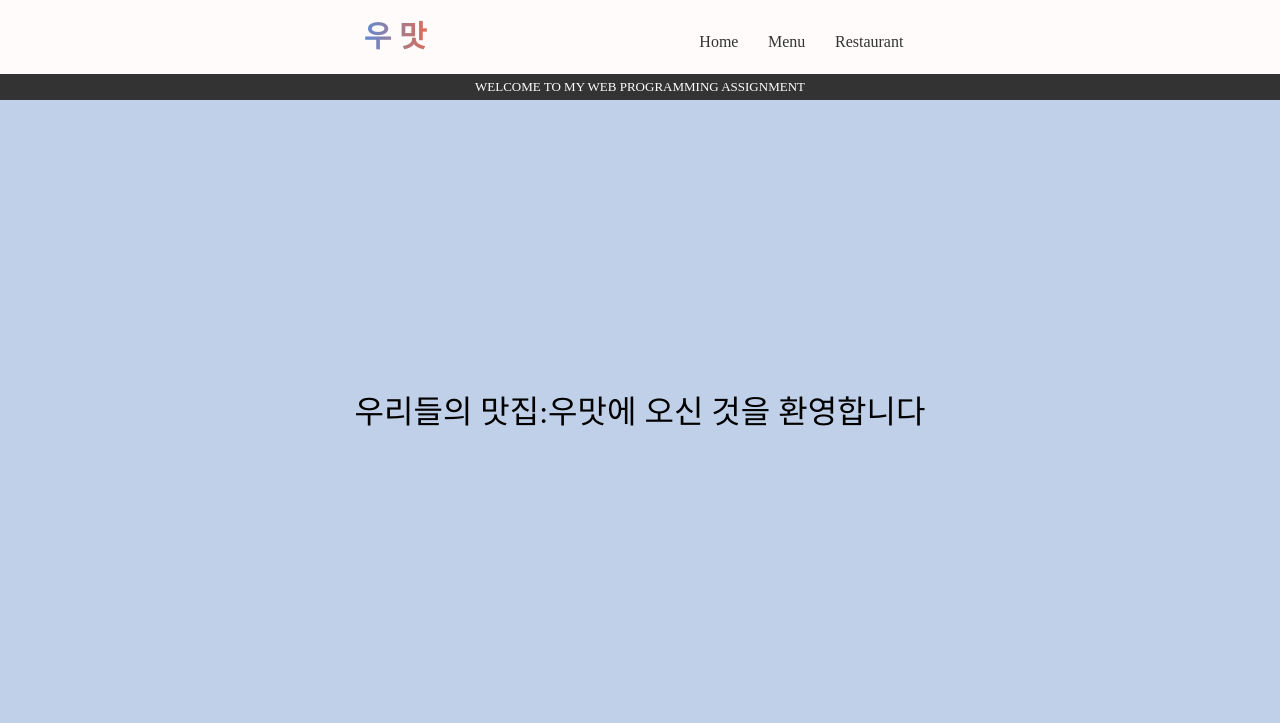
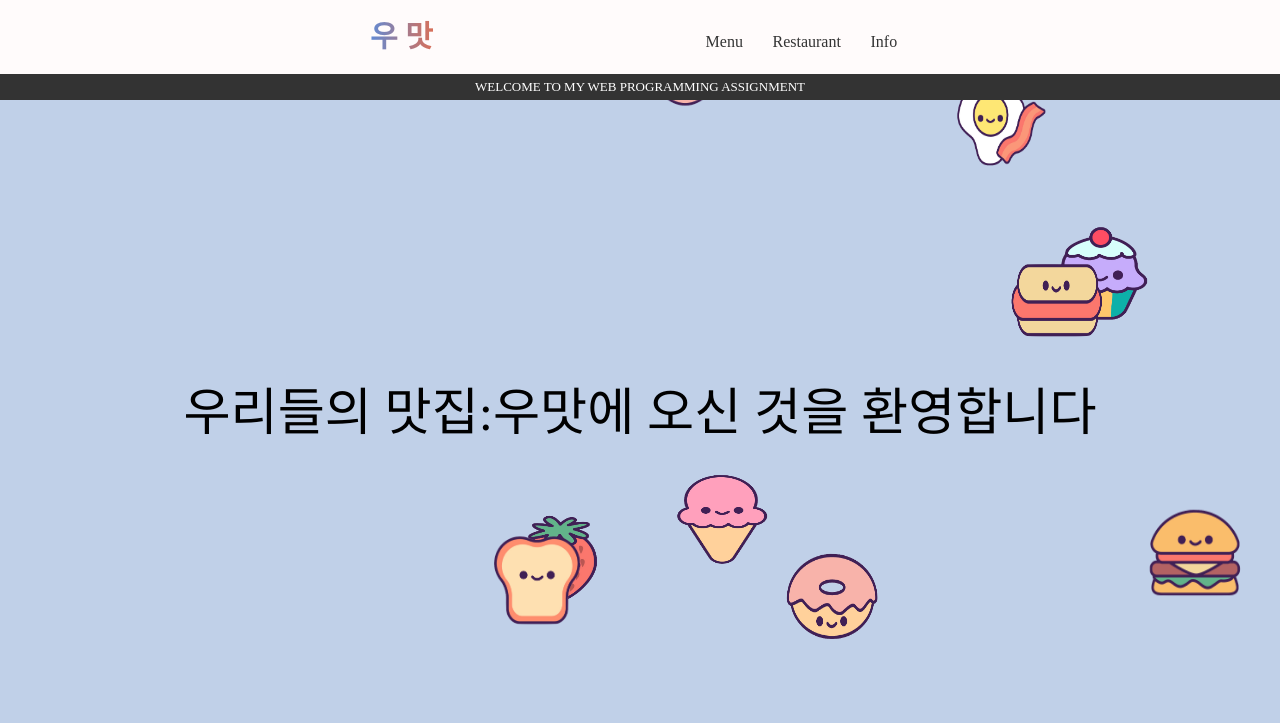
Before and after one commit to minjooong/webAssignment, a plain HTML site: page index.html in a window 1280 px wide. Shown: the top 723 px of the page. Drawn offline with Linux system fonts and the light colour scheme; a web font is replaced by a local one.

Commit message:
index random img

```diff
--- a/index.css
+++ b/index.css
@@ -32,6 +32,8 @@
 
 .intro {
     padding: 15px;
+    font-family: "NanumAInMamSonGeurSsi";
+    font-size: clamp(1em, 4vw, 2em);
 }
 
 @media screen and (max-width: 600px) {
@@ -39,3 +41,19 @@
         height: calc(100vh - 74px - 74px - 26px - 23.8px); /* 헤더와 푸터를 뺀 높이 */
     }
 }
+
+body {
+    position: relative;
+    overflow: hidden;
+}
+
+.random-image {
+    position: absolute;
+    width: 100px; /* 이미지 크기를 조절합니다 */
+    height: 100px;
+    z-index: 5; /* 이미지의 z-index를 메시지보다 낮게 설정 */
+}
+
+footer {
+    z-index: 6;
+}
--- a/index.html
+++ b/index.html
@@ -7,6 +7,7 @@
         <link rel="stylesheet" href="index.css" />
         <link rel="stylesheet" href="style.css" />
         <link href="https://hangeul.pstatic.net/hangeul_static/css/nanum-square-round.css" rel="stylesheet" />
+        <link href="https://hangeul.pstatic.net/hangeul_static/css/NanumAInMamSonGeurSsi.css" rel="stylesheet" />
     </head>
     <body>
         <div class="message-container">
--- a/index.js
+++ b/index.js
@@ -16,16 +16,43 @@ function showNextMessage() {
     messageElement.classList.add("fade-in");
     messageElement.innerHTML = messages[currentIndex];
     currentIndex = (currentIndex + 1) % messages.length;
+    placeRandomImages();
+}
+
+function placeRandomImages() {
+    // 기존의 랜덤 이미지를 모두 제거
+    document.querySelectorAll(".random-image").forEach((img) => img.remove());
+
+    const numberOfImages = 9;
+    const messageRect = messageElement.getBoundingClientRect();
+
+    for (let i = 1; i <= numberOfImages; i++) {
+        const img = document.createElement("img");
+        img.src = `Img/${i}.png`;
+        img.classList.add("random-image");
+
+        document.body.appendChild(img);
+
+        // 이미지의 위치를 랜덤으로 배치, 메시지 영역을 피하도록 조정
+        let x, y;
+        do {
+            x = Math.random() * (window.innerWidth - 100); // 이미지 크기(100px)를 반영
+            y = Math.random() * (window.innerHeight - 100); // 이미지 크기(100px)를 반영
+        } while (x + 100 > messageRect.left && x < messageRect.right && y + 100 > messageRect.top && y < messageRect.bottom);
+
+        img.style.left = `${x}px`;
+        img.style.top = `${y}px`;
+    }
 }
 
 // 10초마다 메시지 전환
-const intervalId = setInterval(showNextMessage, 7000);
+let intervalId = setInterval(showNextMessage, 10000);
 
 // 화면 클릭 시 즉시 메시지 전환
 document.body.addEventListener("click", () => {
     clearInterval(intervalId); // 기존 타이머 제거
-    showNextMessage();
-    setInterval(showNextMessage, 10000); // 새로운 타이머 시작
+    showNextMessage(); // 즉시 메시지 전환
+    intervalId = setInterval(showNextMessage, 10000); // 새로운 타이머 시작
 });
 
 // 처음 메시지 표시
--- a/insert.js
+++ b/insert.js
@@ -3,9 +3,10 @@ document.addEventListener("DOMContentLoaded", function () {
         <header>
             <div class="topnav">
                 <h1 id="header-title">우 맛</h1>
-                <a href="./home.html">Home</a>
+
                 <a href="./pizza.html">Menu</a>
                 <a href="./pizzeriao.html">Restaurant</a>
+                <a href="./home.html">Info</a>
             </div>
         </header>
         <div class="headerline">WELCOME TO MY WEB PROGRAMMING ASSIGNMENT</div>
```
Also changed, not shown: Img/1.png (added), Img/2.png (added), Img/3.png (added), Img/4.png (added), Img/5.png (added), Img/6.png (added), Img/7.png (added), Img/8.png (added), Img/9.png (added).
